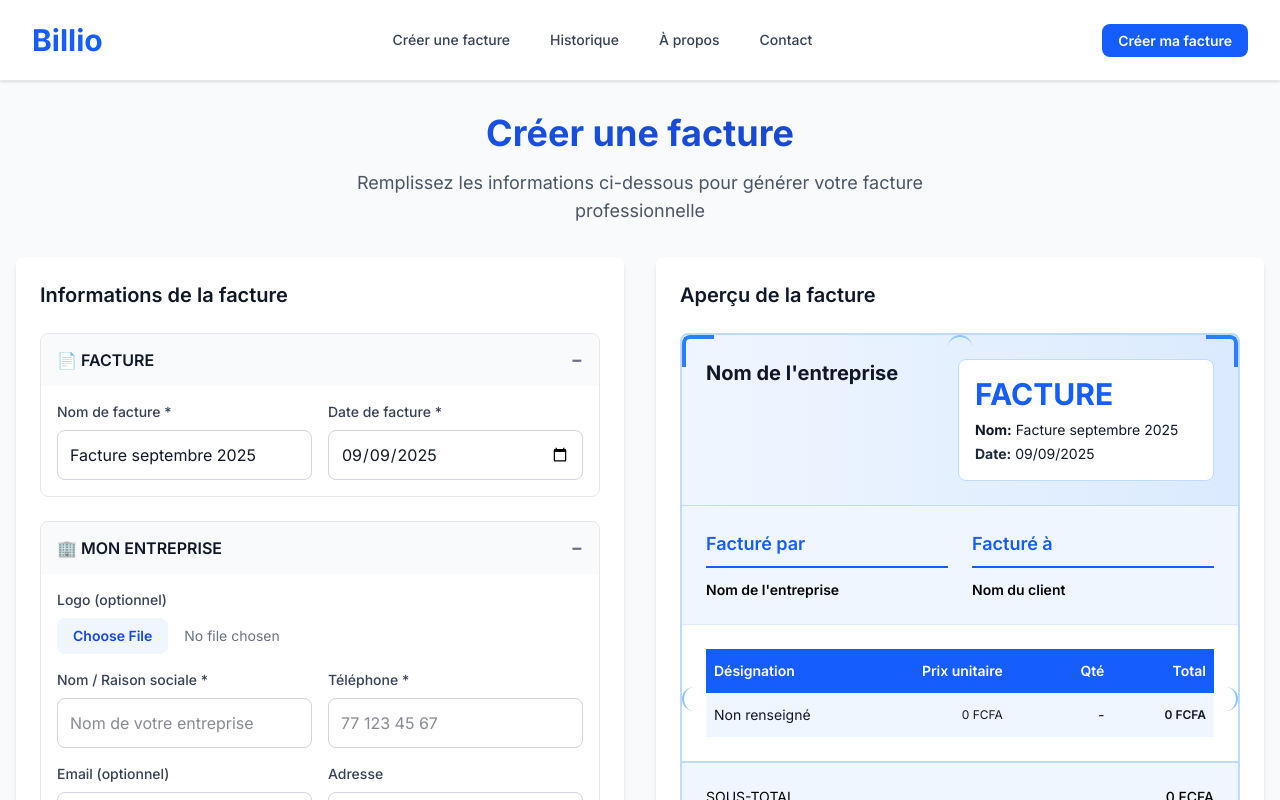
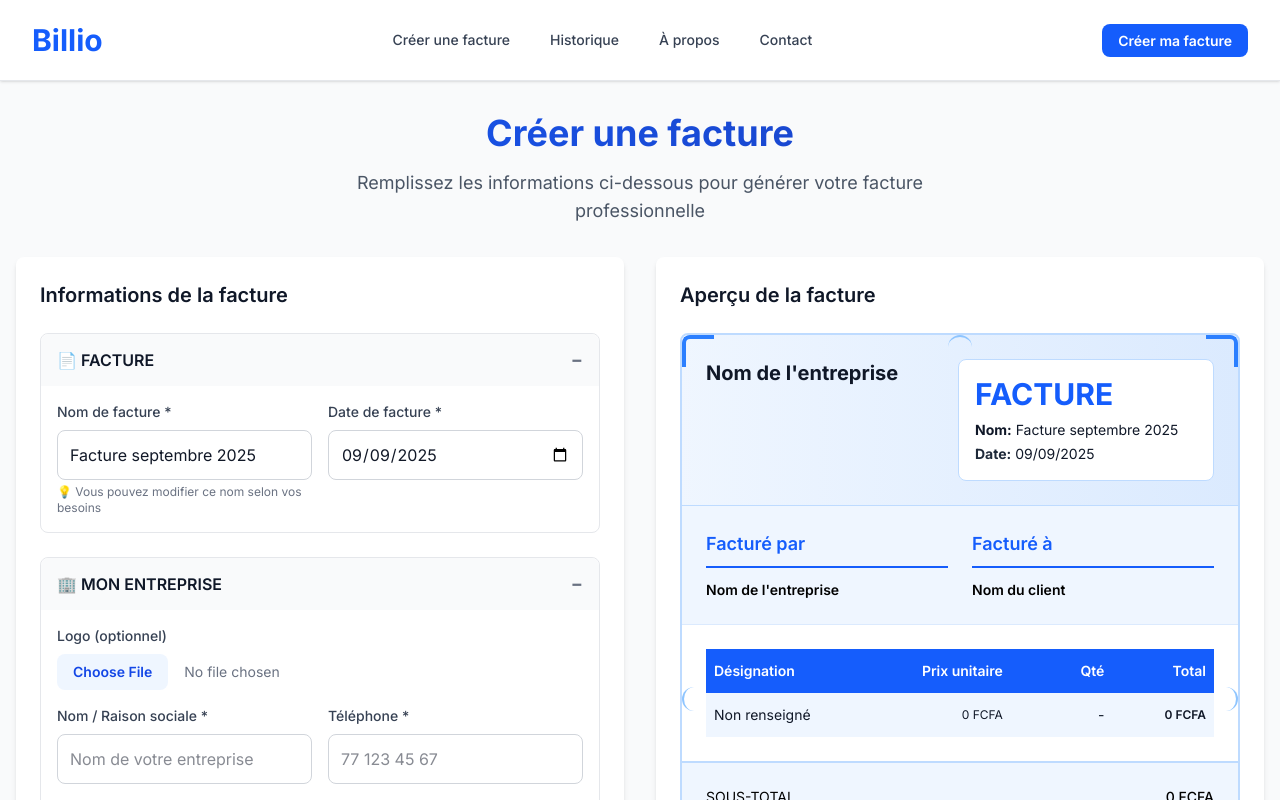
Before and after one commit to CodeMasterSn/Billio, a Next.js app: page /create-invoice in a window 1280 px wide. Shown: the top 800 px of the page. Built offline with nearby package versions, Linux system fonts and the light colour scheme.

Commit message:
amélioration formulaire de facture

```diff
--- a/src/app/create-invoice/components/InvoiceForm.js
+++ b/src/app/create-invoice/components/InvoiceForm.js
@@ -165,6 +165,9 @@ export default function InvoiceForm({
                   autoComplete="off"
                   inputMode="text"
                 />
+                <p className="mt-1 text-xs text-gray-500">
+                  💡 Vous pouvez modifier ce nom selon vos besoins
+                </p>
               </div>
 
               <div>
```
